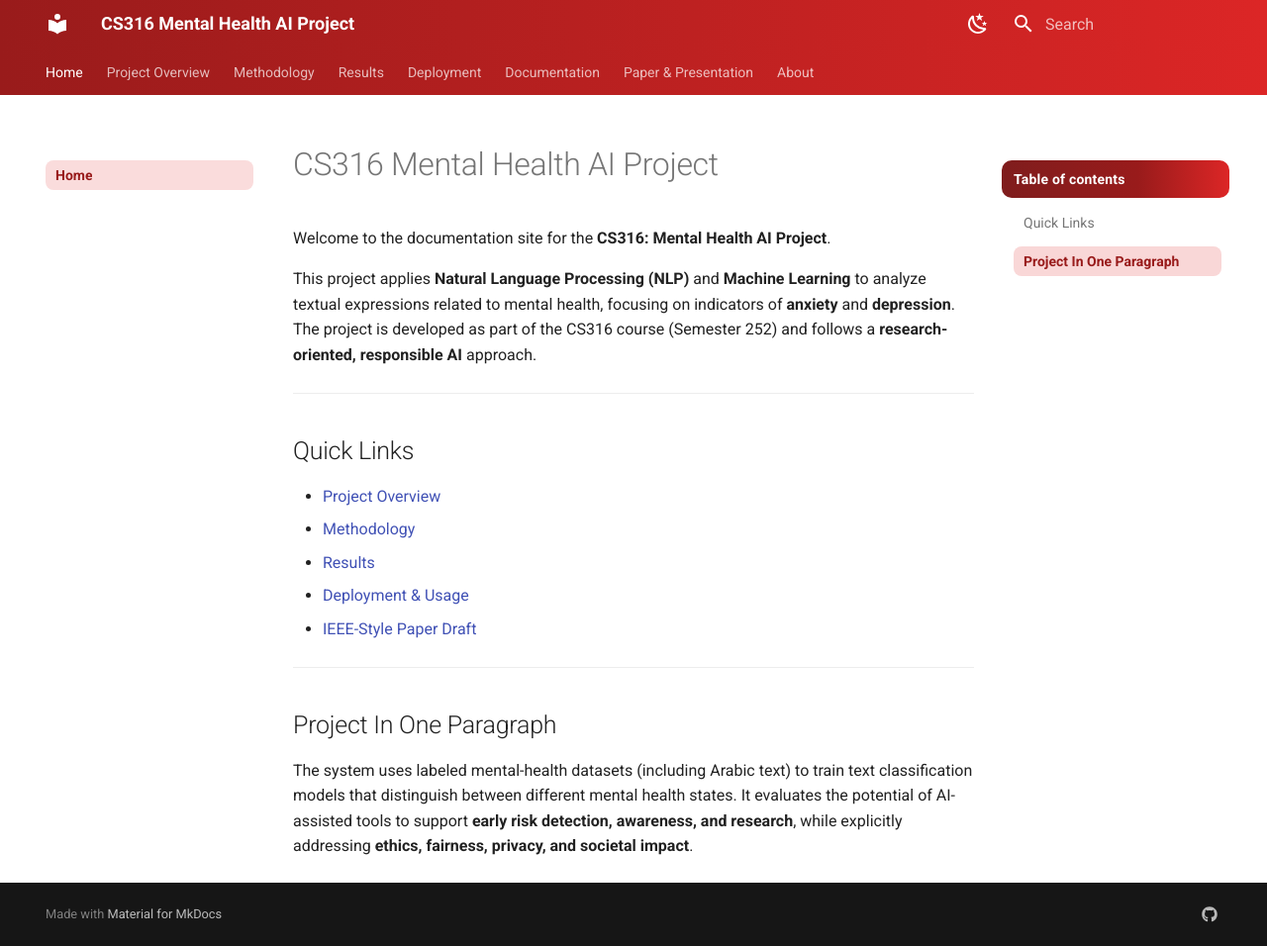
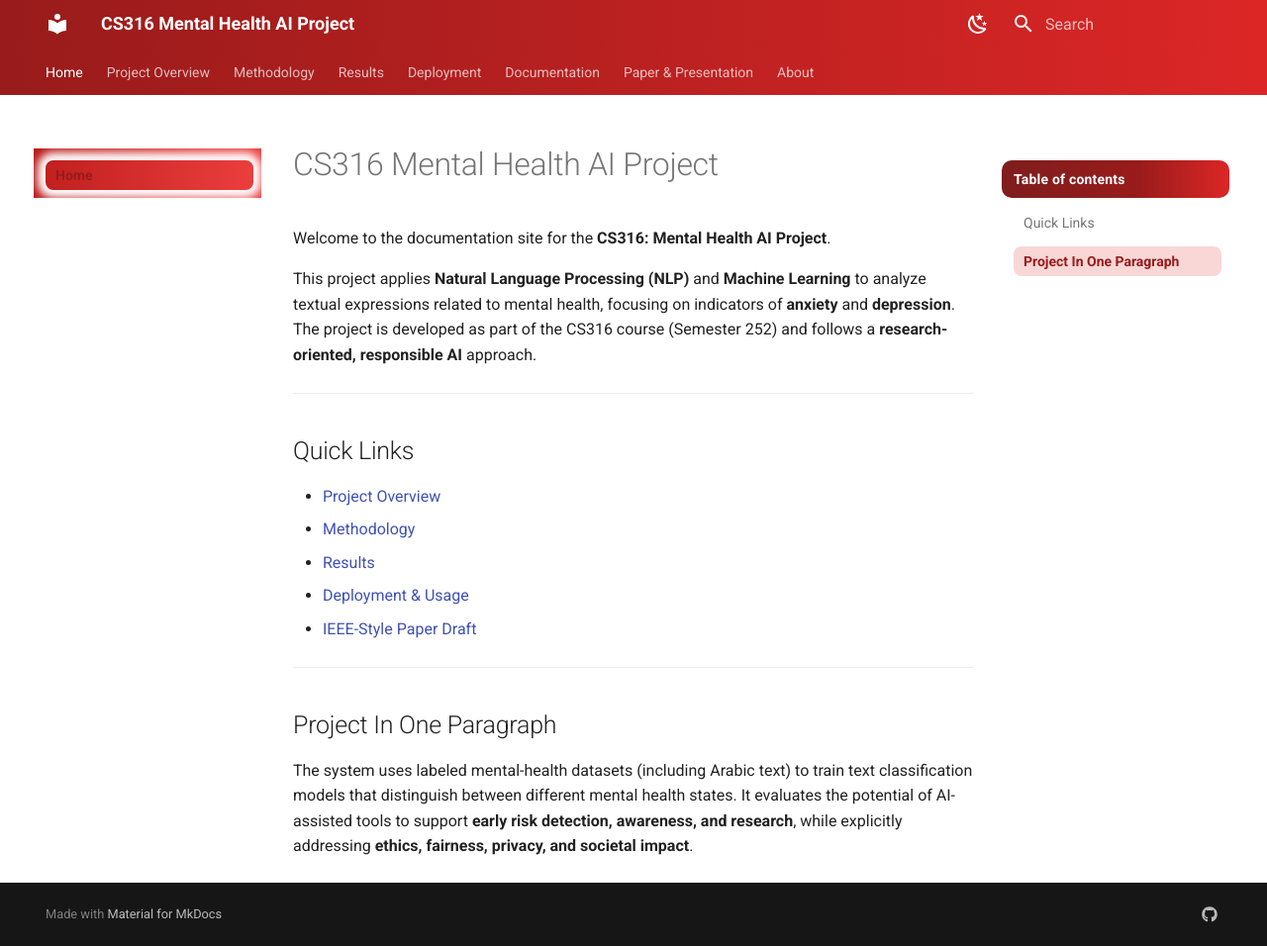
Before and after one commit to LayanAlnasser/CS316-Mental-Health-AI-Project, an MkDocs documentation site: the page built from docs/index.md, in a window 1280 px wide and 956 px high. Shown: the whole window at 99% size. Built offline with MkDocs 1.6.1 and Material for MkDocs 9.7.7, drawn with Linux system fonts in a browser that asks for light colours.

Commit message:
Update extra.css

```diff
--- a/docs/styles/extra.css
+++ b/docs/styles/extra.css
@@ -195,3 +195,10 @@
   background-color: rgba(239, 68, 68, 0.22) !important;
   color: #fee2e2 !important;
 }
+.md-nav--primary {
+  background: linear-gradient(90deg, #b91c1c, #ef4444) !important;
+}
+
+[data-md-color-scheme="slate"] .md-nav--primary {
+  background: linear-gradient(90deg, #7f1d1d, #991b1b) !important;
+}
```
